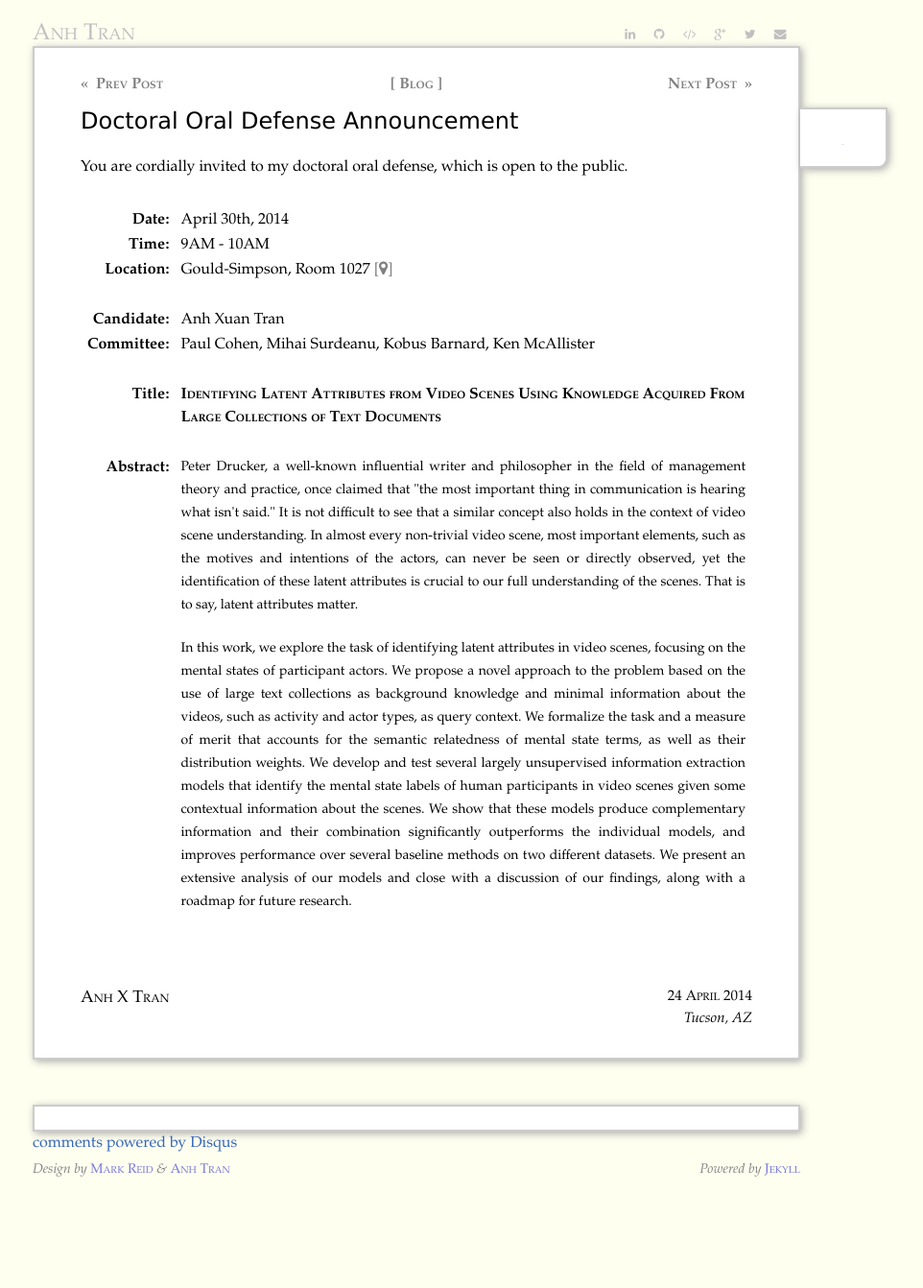
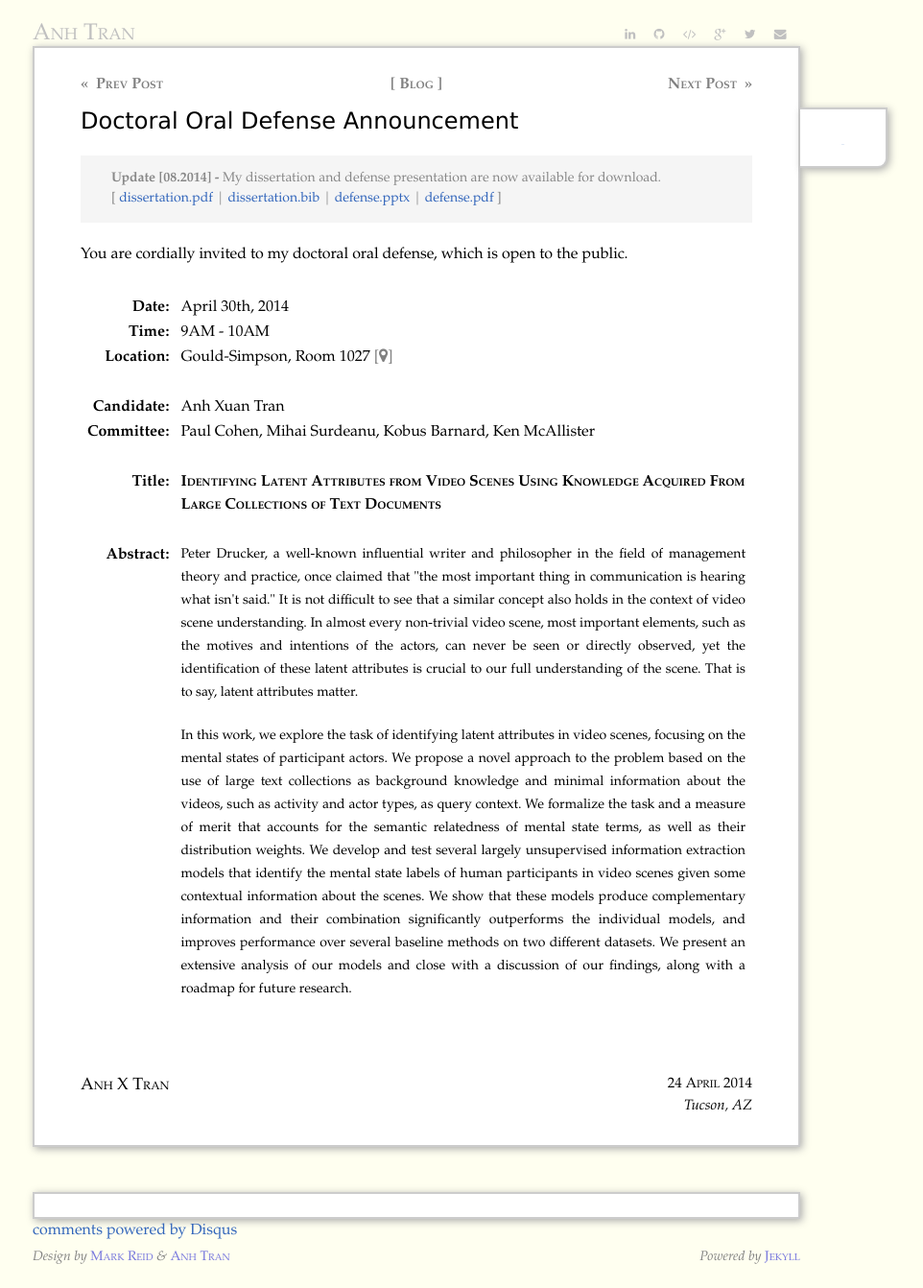
Before and after one commit to trananh/trananh.github.io, a Jekyll site: the page built from _posts/2014-04-24-doctoral-oral-defense-announcement.html, in a window 1280 px wide. Shown: the whole page at 96% size, without its empty margins (206-1168 px from the left). Built offline with Jekyll 4.4.1, drawn with Linux system fonts in a browser that asks for light colours; nearby versions of some CDN libraries; comment, search, counter and statistics services are not loaded; before the commit the page ends 1251 px from its top, so only the background shows below that.

Commit message:
Added slides from oral defense.

```diff
--- a/_posts/2014-04-24-doctoral-oral-defense-announcement.html
+++ b/_posts/2014-04-24-doctoral-oral-defense-announcement.html
@@ -8,6 +8,15 @@ category: work
 
 comments: true
 ---
+
+<div class="update">
+    <span class="title">Update [08.2014] - </span>
+    My dissertation and defense presentation are now available for download. <br/>
+    [&nbsp;<a href="{{ site.url }}/data/documents/papers/dissertation.pdf">dissertation.pdf</a> |
+    <a href="{{ site.url }}/data/documents/papers/dissertation.bib">dissertation.bib</a> |
+    <a href="{{ site.url }}/data/documents/talks/defense.pptx">defense.pptx</a> |
+    <a href="{{ site.url }}/data/documents/talks/defense.pdf">defense.pdf</a>&nbsp;]
+</div>
 
 <p>You are cordially invited to my doctoral oral defense, which is open to the public.</p>
 
@@ -56,22 +65,22 @@ comments: true
 
             <p>Peter Drucker, a well-known influential writer and philosopher in the field of management theory
                 and practice, once claimed that "the most important thing in communication is hearing what isn't
-                said."  It is not difficult to see that a similar concept also holds in the context of video scene
-                understanding.  In almost every non-trivial video scene, most important elements, such as the motives
+                said." It is not difficult to see that a similar concept also holds in the context of video scene
+                understanding. In almost every non-trivial video scene, most important elements, such as the motives
                 and intentions of the actors, can never be seen or directly observed, yet the identification of
-                these latent attributes is crucial to our full understanding of the scenes.  That is to say, latent
-                attributes matter.
+                these latent attributes is crucial to our full understanding of the scene. That is to say,
+                latent attributes matter.
             </p>
-            <p>In this work, we explore the task of identifying latent attributes in video scenes, focusing on the
-                mental states of participant actors.  We propose a novel approach to the problem based on the use
-                of large text collections as background knowledge and minimal information about the videos, such as
-                activity and actor types, as query context.  We formalize the task and a measure of merit that
+            <p>In this work, we explore the task of identifying latent attributes in video scenes, focusing on
+                the mental states of participant actors. We propose a novel approach to the problem based on the use of
+                large text collections as background knowledge and minimal information about the videos, such as
+                activity and actor types, as query context. We formalize the task and a measure of merit that
                 accounts for the semantic relatedness of mental state terms, as well as their distribution weights.
                 We develop and test several largely unsupervised information extraction models that identify the
-                mental state labels of human participants in video scenes given some contextual information about the
-                scenes.  We show that these models produce complementary information and their combination
+                mental state labels of human participants in video scenes given some contextual information about
+                the scenes. We show that these models produce complementary information and their combination
                 significantly outperforms the individual models, and improves performance over several baseline
-                methods on two different datasets.  We present an extensive analysis of our models and close with
+                methods on two different datasets. We present an extensive analysis of our models and close with
                 a discussion of our findings, along with a roadmap for future research.
             </p>
         </td>
```
Also changed, not shown: research/index.html (+23 -11 lines), 2 other files.
